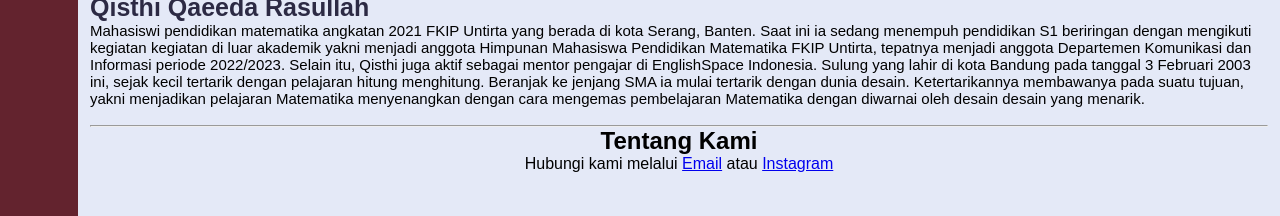
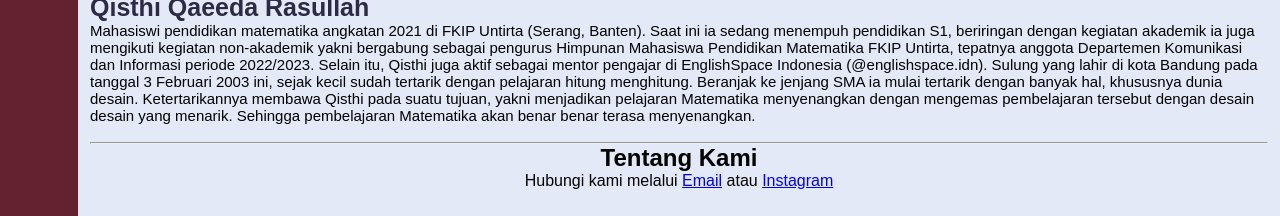
Before and after one commit to qisthiqae/qisthiqaa.github.io, a plain HTML site: page aboutme.html in a window 1280 px wide. Shown: the part 498-714 px from the top of the page. Drawn offline with nearby package versions, Linux system fonts and the light colour scheme.

Commit message:
Update aboutme.html

```diff
--- a/aboutme.html
+++ b/aboutme.html
@@ -119,9 +119,10 @@
     Qisthi Qaeeda Rasullah
     </div>
     <div class="isiandb">
-    Mahasiswi pendidikan matematika angkatan 2021 FKIP Untirta yang berada di kota Serang, Banten. Saat ini ia sedang menempuh pendidikan S1 beriringan dengan mengikuti kegiatan kegiatan di luar akademik yakni menjadi anggota Himpunan Mahasiswa Pendidikan Matematika FKIP Untirta, tepatnya menjadi anggota Departemen Komunikasi dan Informasi periode 2022/2023.
-    Selain itu, Qisthi juga aktif sebagai mentor pengajar di EnglishSpace Indonesia. Sulung yang lahir di kota Bandung pada tanggal 3 Februari 2003 ini, sejak kecil tertarik dengan pelajaran hitung menghitung. Beranjak ke jenjang SMA ia mulai tertarik dengan dunia desain. Ketertarikannya membawanya pada suatu tujuan, yakni menjadikan pelajaran Matematika menyenangkan
-    dengan cara mengemas pembelajaran Matematika dengan diwarnai oleh desain desain yang menarik.
+    Mahasiswi pendidikan matematika angkatan 2021 di FKIP Untirta (Serang, Banten). Saat ini ia sedang menempuh pendidikan S1, beriringan dengan kegiatan akademik ia juga mengikuti kegiatan non-akademik yakni bergabung sebagai pengurus Himpunan Mahasiswa Pendidikan Matematika FKIP Untirta,
+      tepatnya anggota Departemen Komunikasi dan Informasi periode 2022/2023. Selain itu, Qisthi juga aktif sebagai mentor pengajar di EnglishSpace Indonesia (@englishspace.idn). Sulung yang lahir di kota Bandung pada tanggal 3 Februari 2003 ini, sejak kecil sudah tertarik dengan pelajaran hitung menghitung.
+      Beranjak ke jenjang SMA ia mulai tertarik dengan banyak hal, khususnya dunia desain. Ketertarikannya membawa Qisthi pada suatu tujuan, yakni menjadikan pelajaran Matematika menyenangkan dengan mengemas pembelajaran tersebut dengan desain desain yang menarik.
+      Sehingga pembelajaran Matematika akan benar benar terasa menyenangkan.
     </div>
     <br>
     <hr>
```
